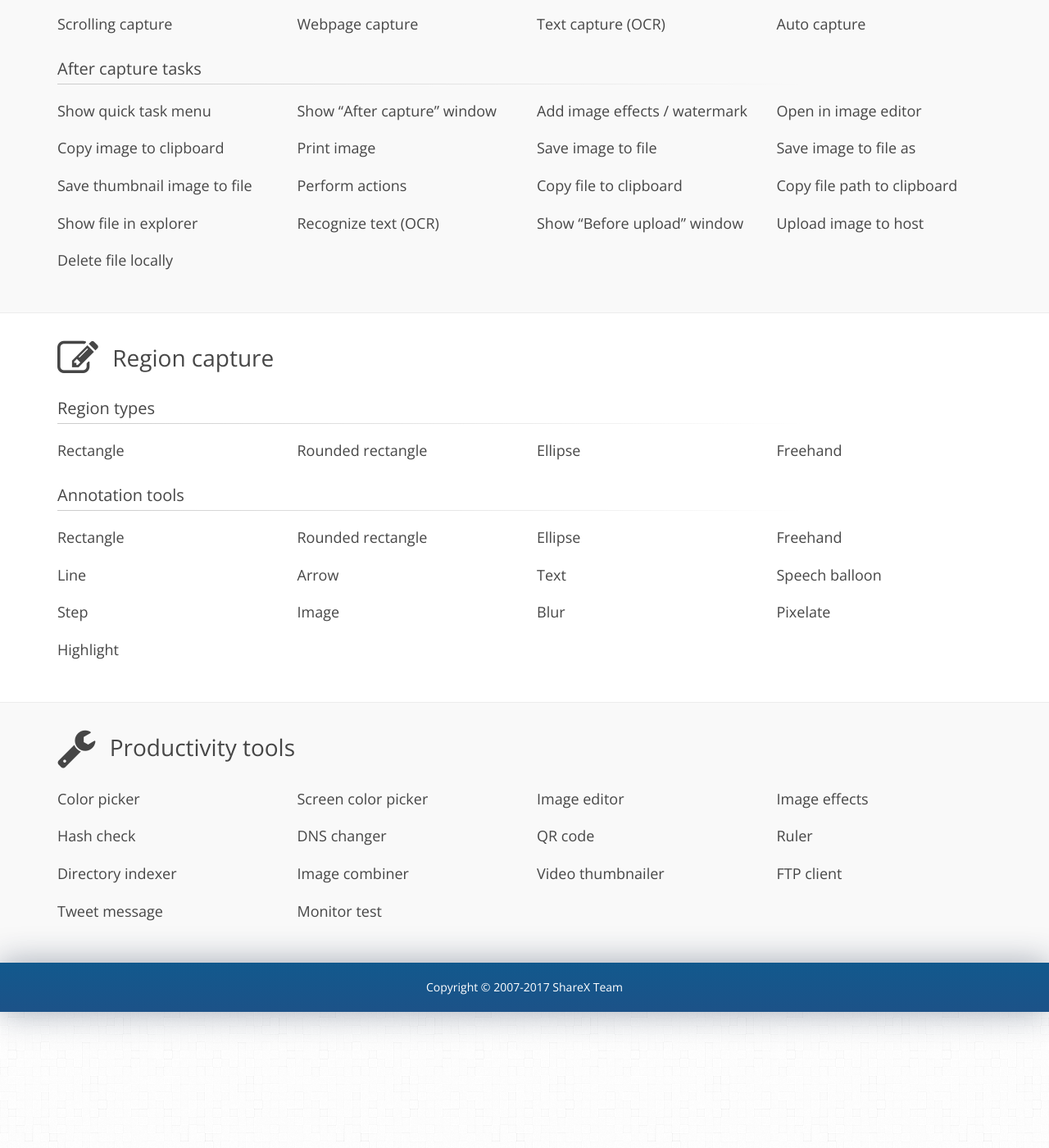
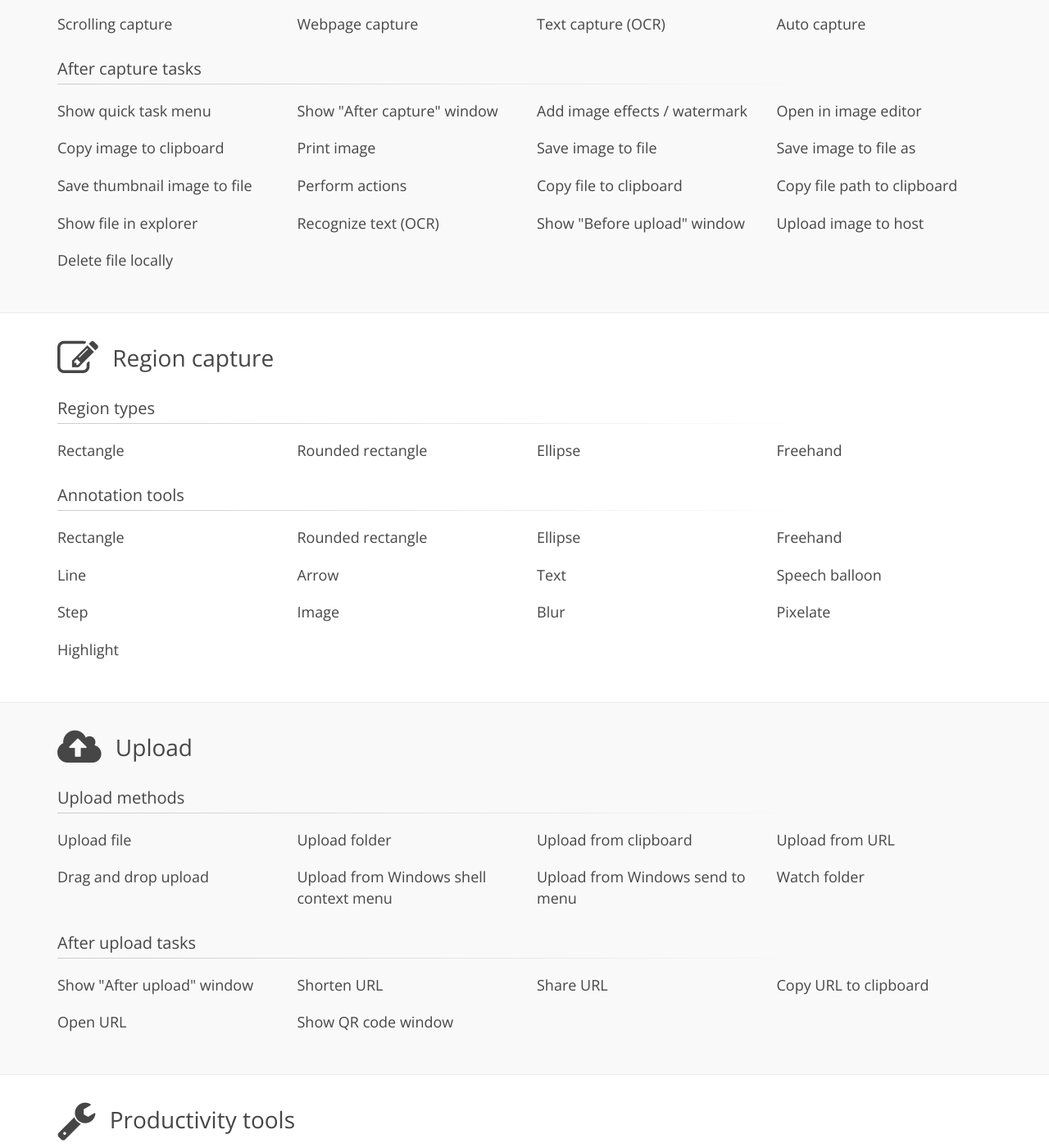
Before and after one commit to ShareX/sharex.github.io, a Jekyll site: the page built from index.html, in a window 1280 px wide and 1400 px high, scrolled down 1363 px. Shown: the whole window at 82% size. Built offline with Jekyll 4.4.1, drawn with Linux system fonts in a browser that asks for light colours; comment, search, counter and statistics services are not loaded.

Commit message:
Added upload section

```diff
--- a/index.html
+++ b/index.html
@@ -46,7 +46,7 @@
         <h4>After capture tasks</h4>
         <div class="row">
             <div class="col-sm-3">Show quick task menu</div>
-            <div class="col-sm-3">Show “After capture” window</div>
+            <div class="col-sm-3">Show "After capture" window</div>
             <div class="col-sm-3">Add image effects / watermark</div>
             <div class="col-sm-3">Open in image editor</div>
             <div class="col-sm-3">Copy image to clipboard</div>
@@ -59,7 +59,7 @@
             <div class="col-sm-3">Copy file path to clipboard</div>
             <div class="col-sm-3">Show file in explorer</div>
             <div class="col-sm-3">Recognize text (OCR)</div>
-            <div class="col-sm-3">Show “Before upload” window</div>
+            <div class="col-sm-3">Show "Before upload" window</div>
             <div class="col-sm-3">Upload image to host</div>
             <div class="col-sm-3">Delete file locally</div>
         </div>
@@ -96,6 +96,32 @@
 </div>
 
 <div class="container-fluid container-features container-features-alternative">
+    <div class="container">
+        <h3><i class="fa fa-cloud-upload"></i> Upload</h3>
+        <h4>Upload methods</h4>
+        <div class="row">
+            <div class="col-sm-3">Upload file</div>
+            <div class="col-sm-3">Upload folder</div>
+            <div class="col-sm-3">Upload from clipboard</div>
+            <div class="col-sm-3">Upload from URL</div>
+            <div class="col-sm-3">Drag and drop upload</div>
+            <div class="col-sm-3">Upload from Windows shell context menu</div>
+            <div class="col-sm-3">Upload from Windows send to menu</div>
+            <div class="col-sm-3">Watch folder</div>
+        </div>
+        <h4>After upload tasks</h4>
+        <div class="row">
+            <div class="col-sm-3">Show "After upload" window</div>
+            <div class="col-sm-3">Shorten URL</div>
+            <div class="col-sm-3">Share URL</div>
+            <div class="col-sm-3">Copy URL to clipboard</div>
+            <div class="col-sm-3">Open URL</div>
+            <div class="col-sm-3">Show QR code window</div>
+        </div>
+    </div>
+</div>
+
+<div class="container-fluid container-features">
     <div class="container">
         <h3><i class="fa fa-wrench"></i> Productivity tools</h3>
         <div class="row">
```
